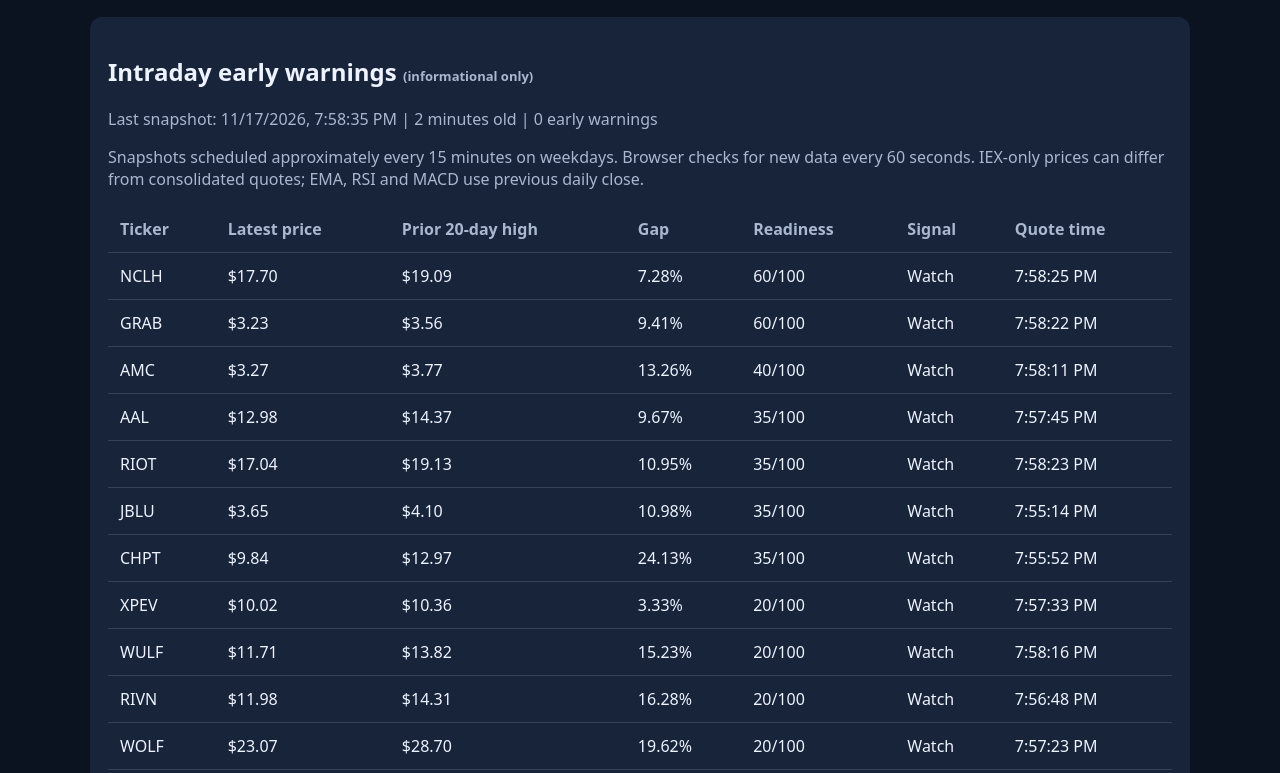
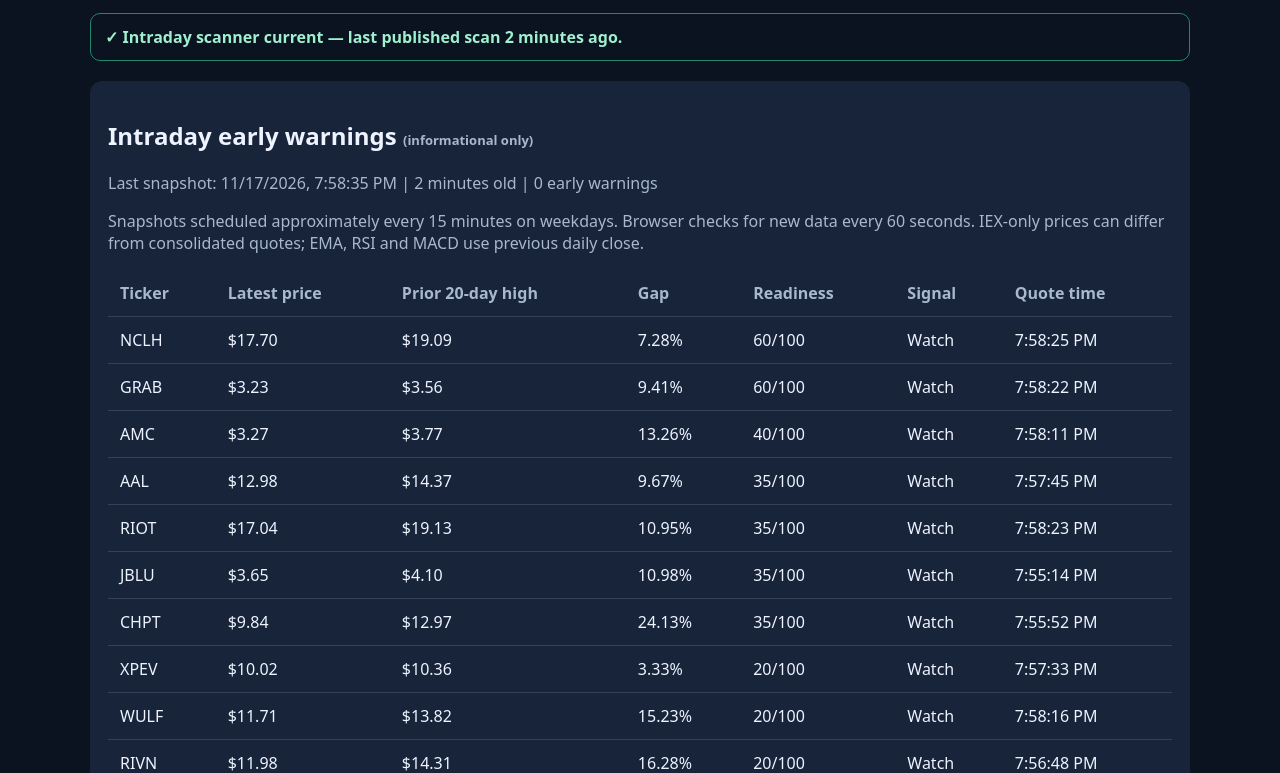
Before and after one commit to sjar1/swing-trading-radar, a plain HTML site: page docs/index.html in a window 1280 px wide. Shown: the part 129-902 px from the top of the page. Drawn offline with Linux system fonts and the light colour scheme.

Commit message:
Add prominent market-hours-aware 30-minute intraday scanner freshness alert

```diff
--- a/docs/index.html
+++ b/docs/index.html
@@ -5,7 +5,7 @@
 <title>Trading Radar</title>
 <style>
 body{font:16px system-ui,sans-serif;background:#0b1220;color:#eef3ff;max-width:1100px;margin:auto;padding:24px;overflow-wrap:anywhere}
-h1{margin-bottom:0}.muted{color:#a9b7cf}.warn{color:#fbbf24}
+h1{margin-bottom:0}.health{padding:12px 14px;border:1px solid #344258;border-radius:10px;margin:16px 0;font-weight:600}.health-ok{border-color:#23876b;color:#9ff0ce}.health-warn{border-color:#e6a23c;color:#ffd58a}.health-idle{color:#a9b7cf}.muted{color:#a9b7cf}.warn{color:#fbbf24}
 .panel{background:#17243a;padding:18px;border-radius:12px;margin:20px 0;overflow:auto}
 table{width:100%;border-collapse:collapse}td,th{padding:12px;text-align:left;border-bottom:1px solid #344258}th{color:#a9b7cf}
 @media(max-width:700px){
@@ -31,6 +31,7 @@ label{display:flex;align-items:center;gap:5px} .metric{font-size:1.1rem;font-wei
 <body>
 <h1>Trading Radar</h1>
 <p class="muted">Research signals and Alpaca PAPER execution only • No live brokerage orders • Not investment advice</p>
+<div id="scan-health" class="health health-idle" role="status" aria-live="polite">Checking intraday scanner freshness...</div>
 <section class="panel"><h2>Intraday early warnings <span class="muted" style="font-size:13px">(informational only)</span></h2>
 <p id="intraday-status" class="muted">Waiting for first intraday scan.</p>
 <p class="muted">Snapshots scheduled approximately every 15 minutes on weekdays. Browser checks for new data every 60 seconds. IEX-only prices can differ from consolidated quotes; EMA, RSI and MACD use previous daily close.</p>
@@ -73,11 +74,29 @@ function showLines(element,lines){
  element.replaceChildren();
  for(const line of lines){const p=document.createElement('p');p.textContent=line;element.appendChild(p);}
 }
+function isUSMarketHours(){
+ const parts=new Intl.DateTimeFormat('en-US',{timeZone:'America/New_York',weekday:'short',hour:'2-digit',minute:'2-digit',hour12:false}).formatToParts(new Date());
+ const part=k=>parts.find(p=>p.type===k)?.value;
+ const weekday=part('weekday');
+ const minutes=Number(part('hour'))*60+Number(part('minute'));
+ return !['Sat','Sun'].includes(weekday)&&minutes>=570&&minutes<960;
+}
+function updateScanHealth(generatedAt){
+ const box=byId('scan-health'),time=Date.parse(generatedAt);
+ const age=(Date.now()-time)/60000,marketOpen=isUSMarketHours();
+ box.className='health '+(!marketOpen?'health-idle':!Number.isFinite(age)||age>30?'health-warn':'health-ok');
+ if(!marketOpen){box.textContent='Market closed — intraday scanning is not expected outside regular U.S. market hours.';return;}
+ if(!Number.isFinite(age)){box.textContent='⚠ Intraday scan status unavailable — check the GitHub Actions workflow.';return;}
+ box.textContent=age>30
+  ?'⚠ INTRADAY SCANNER OVERDUE — last published scan '+Math.max(0,Math.round(age))+' minutes ago. Check GitHub Actions.'
+  :'✓ Intraday scanner current — last published scan '+Math.max(0,Math.round(age))+' minutes ago.';
+}
 async function loadIntraday(){
  const status=byId('intraday-status'),rows=byId('intraday-rows');
  try{
   const data=await getData('intraday');
   const age=(Date.now()-Date.parse(data.generated_at))/60000;
+  updateScanHealth(data.generated_at);
   status.textContent='Last snapshot: '+new Date(data.generated_at).toLocaleString()+
    ' | '+(age>35?'STALE — last update over 35 minutes ago':Math.max(0,Math.round(age))+' minutes old')+
    ' | '+(data.items||[]).filter(x=>x.early_warning).length+' early warnings';
@@ -92,7 +111,7 @@ async function loadIntraday(){
    rows.appendChild(tr);
   }
   if(!rows.children.length)status.textContent='Intraday snapshot contains no quotes.';
- }catch(error){status.textContent='No intraday data yet. Run Intraday Early Warning workflow once.';}
+ }catch(error){status.textContent='No intraday data yet. Run Intraday Early Warning workflow once.';updateScanHealth(null);}
 }
 async function loadConfirmations(){
  const status=byId('confirm-status'),rows=byId('confirm-rows');
```
